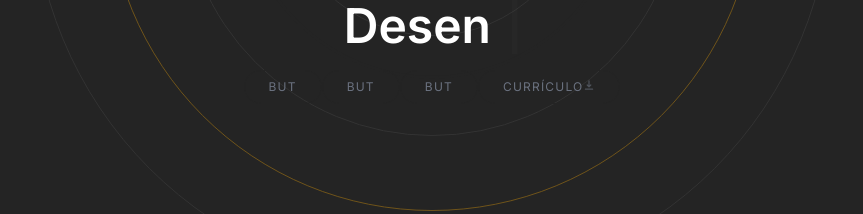
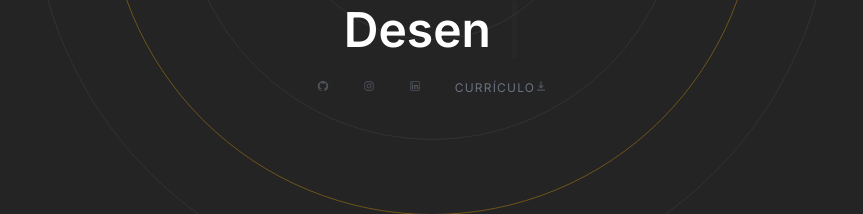
Before and after one commit to vxfontes/portfolio, a Next.js app: page / in a window 1280 px wide. Shown: the part 457-671 px from the top of the page, without its empty margins (208-1071 px from the left). Built offline with nearby package versions, Linux system fonts and the light colour scheme.

Commit message:
feat: mudando barra e adicionando redes sociais

```diff
--- a/package.json
+++ b/package.json
@@ -25,9 +25,11 @@
     "react-simple-typewriter": "^5.0.1",
     "react-vertical-timeline-component": "^3.6.0",
     "tailwindcss": "3.3.3",
-    "typescript": "5.1.6"
+    "typescript": "5.1.6",
+    "yarn": "^1.22.19"
   },
   "devDependencies": {
-    "@types/react-vertical-timeline-component": "^3.3.3"
+    "@types/react-vertical-timeline-component": "^3.3.3",
+    "tailwind-scrollbar": "^3.0.5"
   }
 }
--- a/src/app/globals.css
+++ b/src/app/globals.css
@@ -4,7 +4,7 @@
 
 @layer components {
     .introButton {
-        @apply px-6 py-2 border border-[#242424] rounded-full uppercase text-xs tracking-widest text-gray-500 transition-all
+        @apply px-2 mx-2 py-1 border border-[#242424] rounded-full uppercase text-xs tracking-widest text-gray-500 transition-all
         hover:border-[#F7AB0A]/40 hover:text-[#F7AB0A]/40 hover:scale-110 active:scale-105
     }
 }
--- a/src/app/page.tsx
+++ b/src/app/page.tsx
@@ -9,7 +9,7 @@ import Skills from "@/components/Skills";
 
 export default function Home() {
     return (
-        <main className="text-white h-screen bg-[#242424] snap-y snap-mandatory overflow-scroll z-0">
+        <main className="text-white h-screen bg-[#242424] snap-y snap-mandatory overflow-scroll z-0 scrollbar scrollbar-track-gray-400/20 scrollbar-thumb-[#F7AB0A]/80">
 
             <Header />
 
--- a/src/components/Intro.tsx
+++ b/src/components/Intro.tsx
@@ -4,6 +4,10 @@ import Link from "next/link";
 import { HiDownload } from "react-icons/hi";
 import { motion } from "framer-motion";
 import { ptBR as locale } from '../data/infos'
+import { AiOutlineInstagram } from 'react-icons/ai'
+import { AiOutlineLinkedin } from 'react-icons/ai'
+import { AiOutlineGithub } from 'react-icons/ai'
+import { social } from "@/data/links";
 
 const Intro = () => {
     const [text, count] = useTypewriter({
@@ -35,16 +39,22 @@ const Intro = () => {
                         delay: 0.1,
                     }}
                 >
-                    <Link href='#'>
-                        <button className="introButton">but</button>
+                    <Link href={social.github}>
+                        <button className="introButton">
+                            <AiOutlineGithub className="opacity-60 group-hover:translate-y-1 transition" />
+                        </button>
                     </Link>
-                    <Link href='#'>
-                        <button className="introButton">but</button>
+                    <Link href={social.instagram}>
+                        <button className="introButton">
+                            <AiOutlineInstagram className="opacity-60 group-hover:translate-y-1 transition" />
+                        </button>
                     </Link>
-                    <Link href='#'>
-                        <button className="introButton">but</button>
+                    <Link href={social.linkedin}>
+                        <button className="introButton">
+                            <AiOutlineLinkedin className="opacity-60 group-hover:translate-y-1 transition" />
+                        </button>
                     </Link>
-                    <Link href='#'>
+                    <Link href={social.curriculo}>
                         <button className="introButton group gap-1 rounded-full outline-none focus:scale-110 hover:scale-110 active:scale-105 transition cursor-pointer">
                             <div className="flex">
                                 {locale.intro.baixar} {" "}
--- a/src/data/links.ts
+++ b/src/data/links.ts
@@ -26,3 +26,10 @@ export const links = [
         hash: "#contact",
     },
 ] as const;
+
+export const social = {
+    instagram: 'https://www.instagram.com/vxfontes',
+    github: 'https://github.com/vxfontes',
+    linkedin: 'https://www.linkedin.com/in/vxfontes',
+    curriculo: 'https://firebasestorage.googleapis.com/v0/b/vxfontes.appspot.com/o/curriculo%2FRusselcurriculoPT.pdf?alt=media&token=d73fb973-fc61-4c17-a32d-5d060d09146d'
+}
--- a/tailwind.config.js
+++ b/tailwind.config.js
@@ -14,5 +14,7 @@ module.exports = {
       },
     },
   },
-  plugins: [],
+  plugins: [
+    require('tailwind-scrollbar')
+  ],
 }
```
Also changed, not shown: 2 other files (tests, documents, lock files or other folders).
